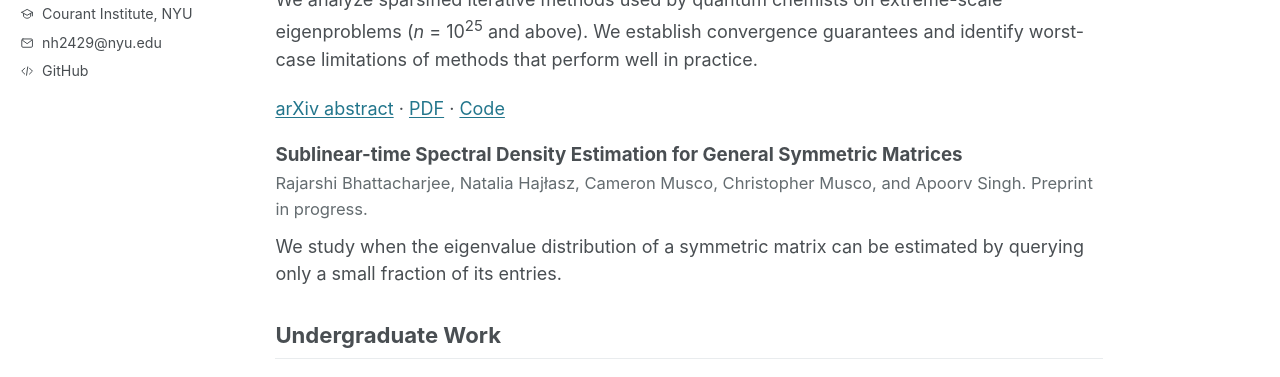
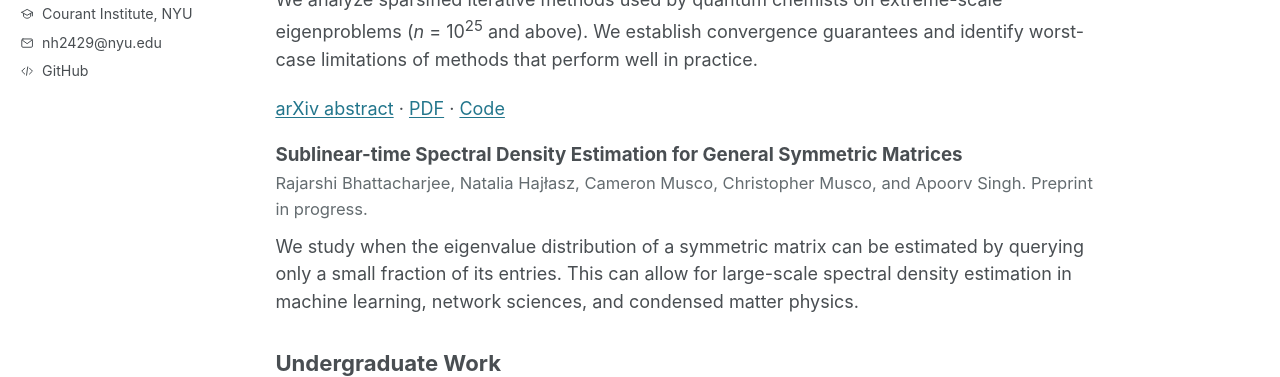
Before and after one commit to hajlasz/hajlasz.github.io, a plain HTML site: page research.html in a window 1280 px wide. Shown: the part 379-756 px from the top of the page. Drawn offline with Linux system fonts and the light colour scheme.

Commit message:
Add applications of spectral density estimation

```diff
--- a/research.html
+++ b/research.html
@@ -55,7 +55,7 @@
 
       <h3>Sublinear-time Spectral Density Estimation for General Symmetric Matrices</h3>
       <p class="citation">Rajarshi Bhattacharjee, Natalia Hajłasz, Cameron Musco, Christopher Musco, and Apoorv Singh. Preprint in progress.</p>
-      <p>We study when the eigenvalue distribution of a symmetric matrix can be estimated by querying only a small fraction of its entries.</p>
+      <p>We study when the eigenvalue distribution of a symmetric matrix can be estimated by querying only a small fraction of its entries. This can allow for large-scale spectral density estimation in machine learning, network sciences, and condensed matter physics.</p>
 
       <h2>Undergraduate Work</h2>
       <h3><a href="https://doi.org/10.1021/acs.jpcb.2c00762">Computational Modeling of Conformer Stability in Benenodin-1, a Thermally Actuated Lasso Peptide Switch</a></h3>
```
